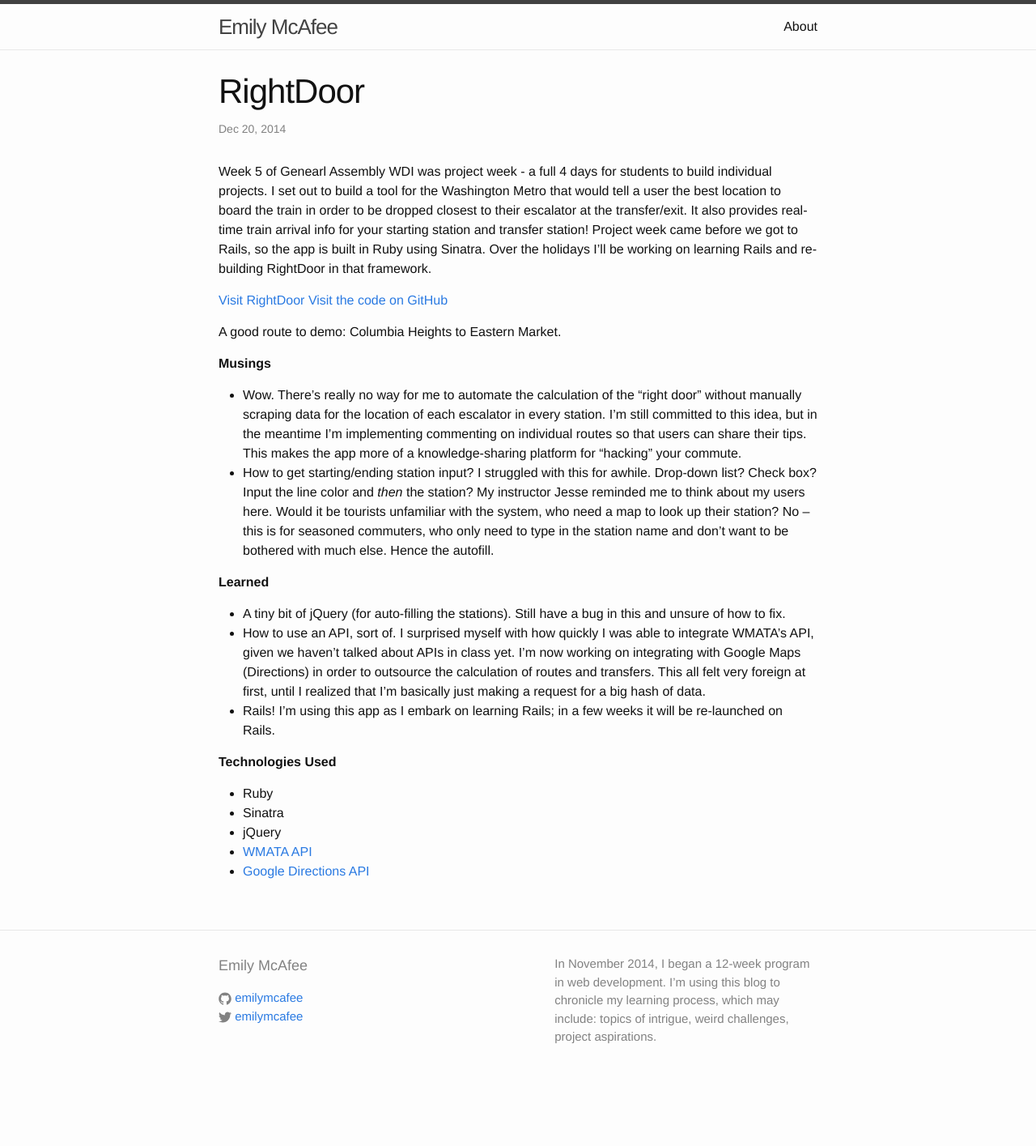
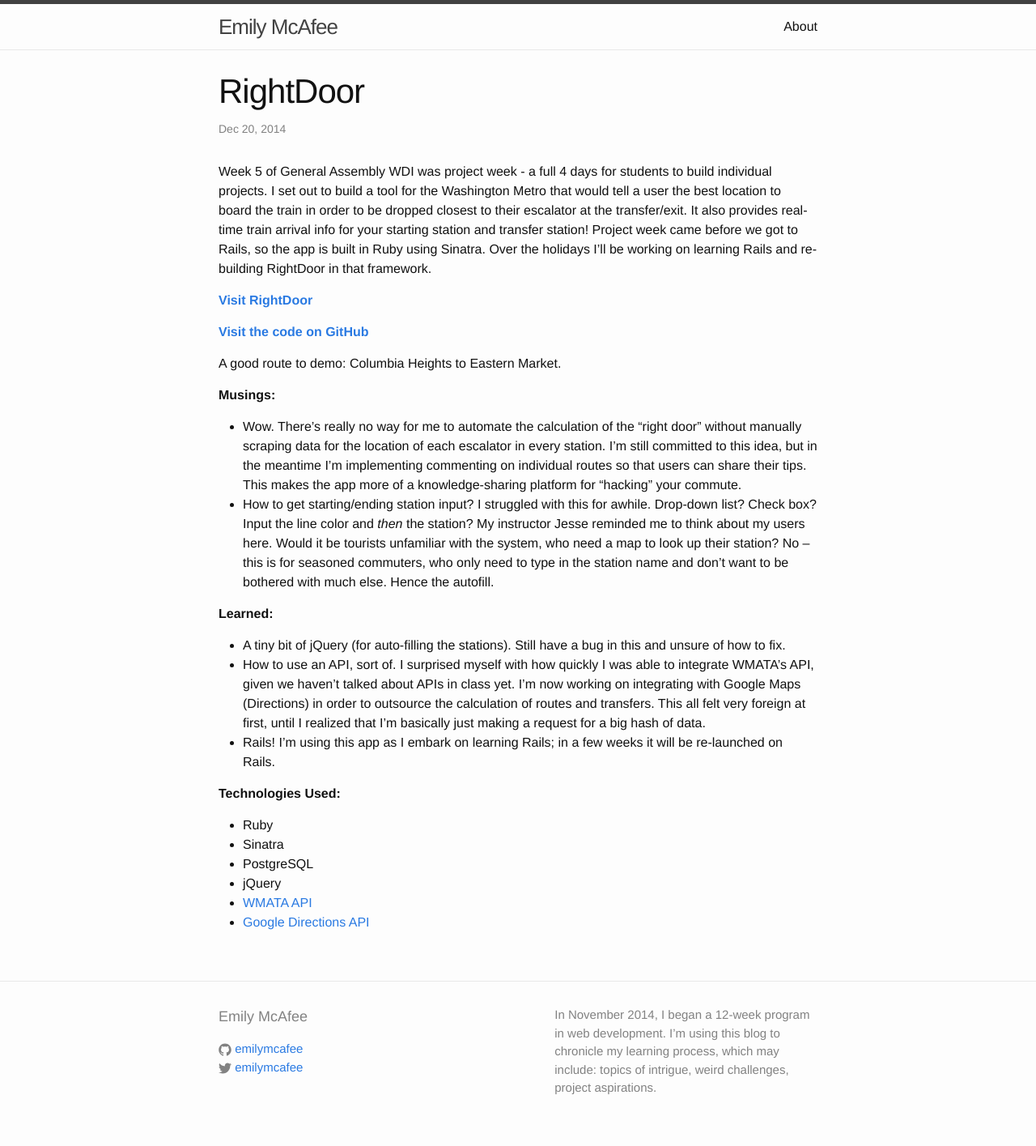
Before and after one commit to emilymcafee/emilymcafee.github.io, a Jekyll site: the page built from _posts/2014-12-20-right-door.markdown, in a window 1280 px wide. Shown: the whole page at 81% size. Built offline with Jekyll 4.4.1, drawn with Linux system fonts in a browser that asks for light colours; before the commit the page ends 1352 px from its top, so only the background shows below that.

Commit message:
fixing typos

```diff
--- a/_posts/2014-12-20-right-door.markdown
+++ b/_posts/2014-12-20-right-door.markdown
@@ -4,27 +4,32 @@ title:  "RightDoor"
 date:   2014-12-20 13:01:17
 ---
 
-Week 5 of Genearl Assembly WDI was project week - a full 4 days for students to build individual projects. I set out to build a tool for the Washington Metro that would tell a user the best location to board the train in order to be dropped closest to their escalator at the transfer/exit. It also provides real-time train arrival info for your starting station and transfer station! Project week came before we got to Rails, so the app is built in Ruby using Sinatra. Over the holidays I'll be working on learning Rails and re-building RightDoor in that framework.
+Week 5 of General Assembly WDI was project week - a full 4 days for students to build individual projects. I set out to build a tool for the Washington Metro that would tell a user the best location to board the train in order to be dropped closest to their escalator at the transfer/exit. It also provides real-time train arrival info for your starting station and transfer station! Project week came before we got to Rails, so the app is built in Ruby using Sinatra. Over the holidays I'll be working on learning Rails and re-building RightDoor in that framework.
 
-[Visit RightDoor](http://rightdoor.herokuapp.com)
-[Visit the code on GitHub](https://github.com/emilymcafee/rightdoor)
+**[Visit RightDoor](http://rightdoor.herokuapp.com)**
+
+**[Visit the code on GitHub](https://github.com/emilymcafee/rightdoor)**
 
 A good route to demo: Columbia Heights to Eastern Market.
 
-**Musings**
+**Musings:**
+
 -	Wow. There's really no way for me to automate the calculation of the "right door" without manually scraping data for the location of each escalator in every station. I'm still committed to this idea, but in the meantime I'm implementing commenting on individual routes so that users can share their tips. This makes the app more of a knowledge-sharing platform for "hacking" your commute.
 -	How to get starting/ending station input? I struggled with this for awhile. Drop-down list? Check box? Input the line color and *then* the station? My instructor Jesse reminded me to think about my users here. Would it be tourists unfamiliar with the system, who need a map to look up their station? No -- this is for seasoned commuters, who only need to type in the station name and don't want to be bothered with much else. Hence the autofill.
 
 
-**Learned**
+**Learned:**
+
 -	A tiny bit of jQuery (for auto-filling the stations). Still have a bug in this and unsure of how to fix.
 -	How to use an API, sort of. I surprised myself with how quickly I was able to integrate WMATA's API, given we haven't talked about APIs in class yet. I'm now working on integrating with Google Maps (Directions) in order to outsource the calculation of routes and transfers. This all felt very foreign at first, until I realized that I'm basically just making a request for a big hash of data.
 -	Rails! I'm using this app as I embark on learning Rails; in a few weeks it will be re-launched on Rails.
 
 
-**Technologies Used**
+**Technologies Used:**
+
 -	Ruby
 -	Sinatra
+-	PostgreSQL
 -	jQuery
 -	[WMATA API](https://developer.wmata.com/docs/services/)
 -	[Google Directions API](https://developers.google.com/maps/documentation/directions/)
```
